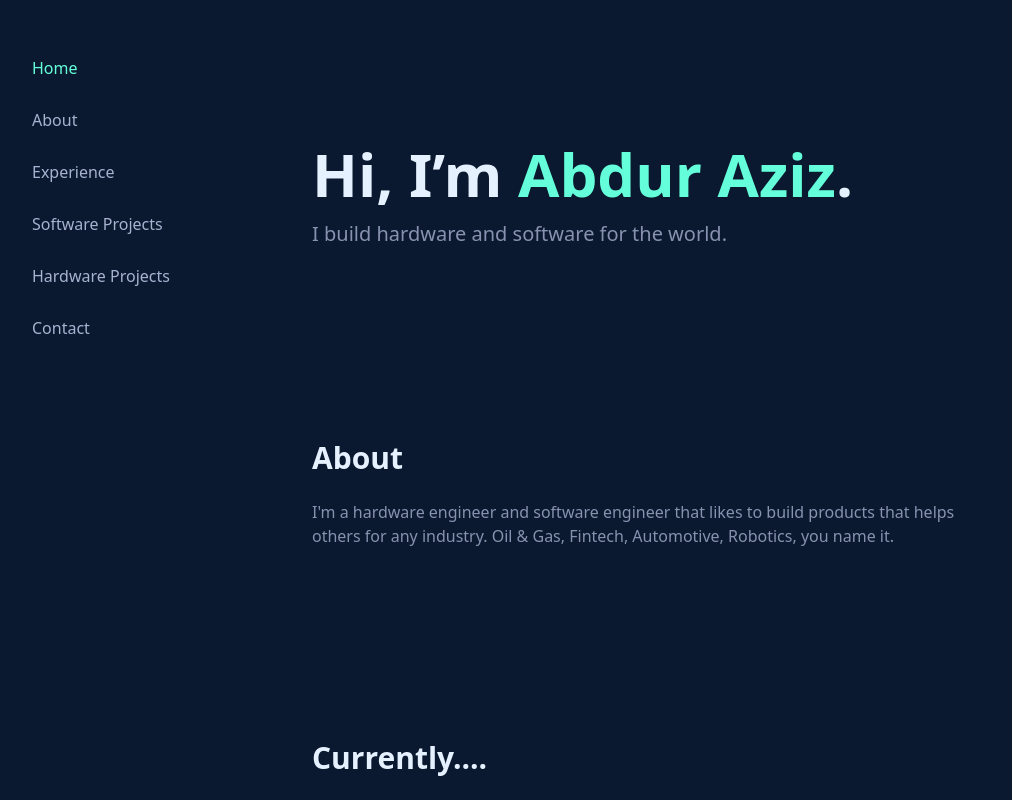
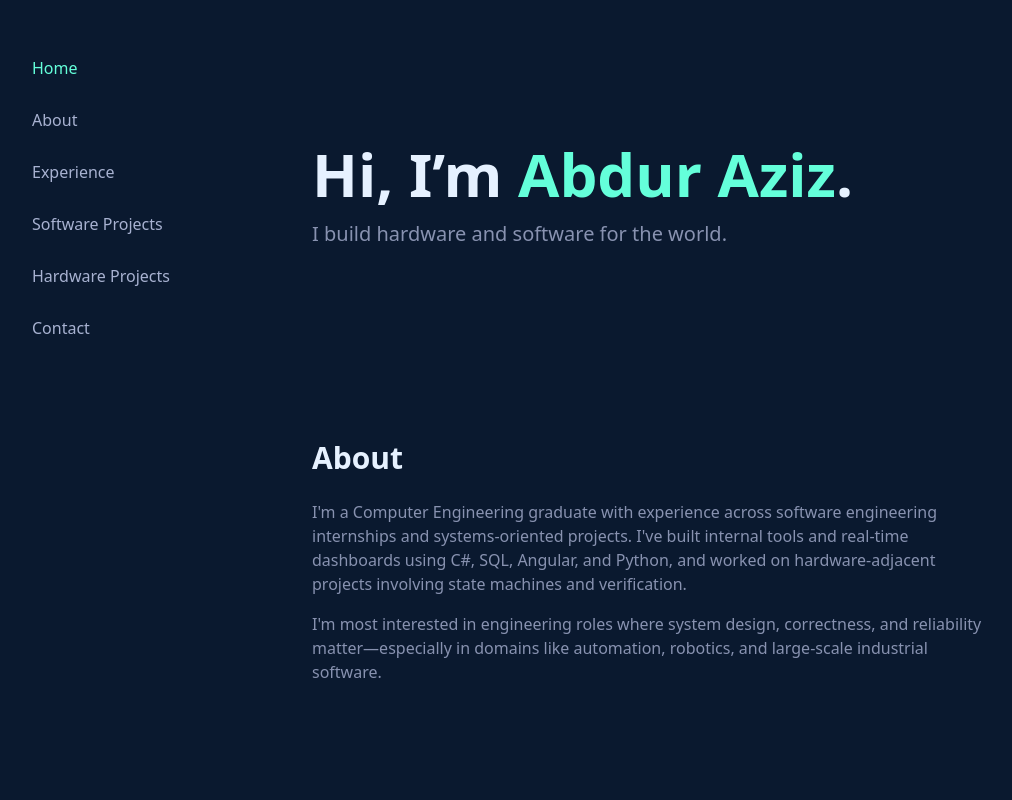
Before and after one commit to AbdurAziz/AbdurAziz.github.io, a Next.js app: page / in a window 1280 px wide. Shown: the top 800 px of the page, without its empty margins (76-1088 px from the left). Built offline with nearby package versions, Linux system fonts and the light colour scheme.

Commit message:
Update About section with systems engineering focus

```diff
--- a/app/page.tsx
+++ b/app/page.tsx
@@ -33,8 +33,10 @@ export default function Page() {
 
       <Section id="about" title="About">
         <p className="prose-muted max-w-2xl">
-          I'm a hardware engineer and software engineer that likes to build products that helps others for any industry.
-          Oil & Gas, Fintech, Automotive, Robotics, you name it.
+          I'm a Computer Engineering graduate with experience across software engineering internships and systems-oriented projects. I've built internal tools and real-time dashboards using C#, SQL, Angular, and Python, and worked on hardware-adjacent projects involving state machines and verification.
+        </p>
+        <p className="prose-muted max-w-2xl mt-4">
+          I'm most interested in engineering roles where system design, correctness, and reliability matter—especially in domains like automation, robotics, and large-scale industrial software.
         </p>
       </Section>
       <Section id="about" title="Currently....">
```
